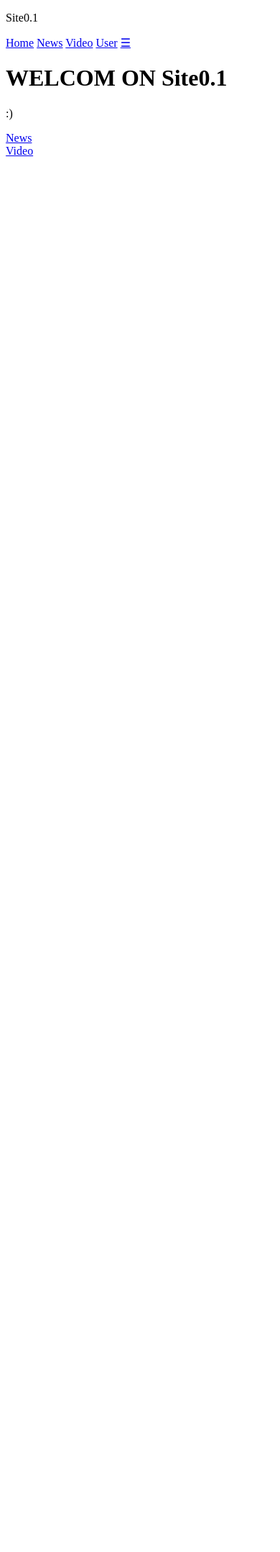
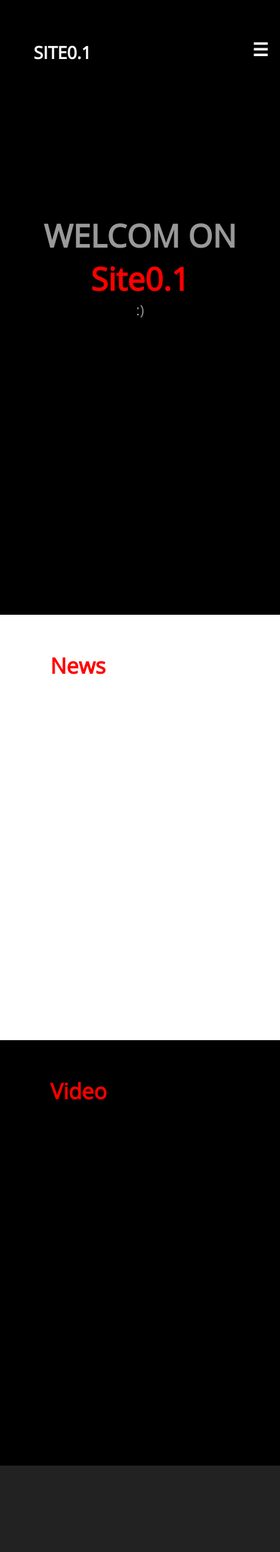
Before and after one commit to arsnvv/advance-fire-group.github.io, a PHP site: page / in a window 390 px wide. Shown: the whole page at 72% size. Before the commit the page ends 217 px from the top, so only its background shows below. Run offline with PHP 8.4, Linux system fonts and the light colour scheme.

Commit message:
Update style.css

```diff
--- a/css/style.css
+++ b/css/style.css
@@ -1,48 +1,177 @@
-<!DOCTYPE html>
-<html>
-    <head>
-		<meta charset = "utf-8">
-        <title>Site0.1</title>
-		<link rel="stylesheet" href="css/style.css" type="text/css">
-		<link href="https://fonts.googleapis.com/css?family=Open+Sans&display=swap" rel="stylesheet">
+* {
+	margin: 0;
+	padding:0;
+}
 
-    </head>
-    <body>
-		<header>
-			<div class="header__logo"><p>Site0.1</p></div>
-			<nav>
-				<div class="topnav" id="myTopnav">
-					<a href="#">Home</a>
-					<a href="#news">News</a>
-					<a href="#video">Video</a>
-					<a href="#">User</a>
-					<a href="#" id="menu" class="icon">&#9776;</a>
-				</div>
-			</nav>
-		</header>
+a {
+	text-decoration: none;
+}
 
-		<main>
-			<div class="main__welcome">
-				<h1>WELCOM ON <span class="mycompany">Site0.1</span></h1>
-				<p>:)</p>
-			</div>
-			<div class="main_news">
-				<a name="news"></a>
-				<a href="#" class="menu__button">News</a>
-			</div>
-			<div class="main_video">
-				<a name="video"></a>
-				<a href="#" class="menu__button">Video</a>
-			</div>
-		</main>
-		<footer>
-			<div class="wrapper">
-				<div class="social">
+li {
+	list-style: none;
+}
 
-				</div>
-			</div>
-		</footer>
+body {
+	font-family: 'Open Sans', sans-serif;
+}
+header {
+	width: 100%;
+	background: #000;
+	display: flex;
+}
+.header__logo {
+	text-transform: uppercase;
+	color: #fff;
+	font-weight: 800;
+	font-size: 24px;
+	cursor: pointer;
+	margin-top: 56px;
+	margin-left: 12%;
+}
 
-		<script src="js/script.js"></script>
-    </body>
-</html>
+nav {
+	margin-top: 56px;
+	margin-left: 29%;
+}
+
+.topnav a {
+
+	color: #fff;
+	text-align: center;
+	padding: 12px 16px;
+	font-size: 14px;
+	font-weight: bold;
+}
+
+.topnav a:hover {
+		border-bottom: 3px solid red;
+}
+
+.topnav .icon {
+	display: none;
+}
+
+
+
+
+
+
+main {
+	width: 100%;
+}
+
+main .main__welcome {
+	background: #000;
+	text-align: center;
+	padding: 200px 0 410px 0;
+}
+
+main .main__welcome p {
+	color: #999999;
+	font-size: 20px;
+}
+
+main .main__welcome h1 {
+	color: #999999;
+	font-size: 44px;
+}
+
+.mycompany{
+	color: red;
+}
+
+
+
+
+main .main_news {
+	background: #fff;
+	padding: 50px 0 500px 0;
+
+}
+
+main .main_video {
+	background: #000;
+	color: white;
+	padding: 50px 0 500px 0;
+
+}
+
+.menu__button{
+	margin-left: 70px;
+	font-size: 30px;
+	font-weight: bold;
+	color: red;
+}
+
+.menu__button:hover {
+	border-bottom: 3px solid #fcac45;
+
+}
+
+footer {
+width: 100%;
+height: 60px; /*auto*/
+background: #222222;
+padding: 30px 0 30px 0;
+}
+
+.social {
+display: flex;
+justify-content: center;
+}
+
+
+
+
+
+@media screen and (max-width: 1200px) {
+	nav {
+		margin-left: 20%;
+	}
+}
+
+@media screen and (max-width: 1105px) {
+	nav {
+		margin-left: 10%;
+	}
+}
+
+@media screen and (max-width: 1270px) {
+	nav {
+		margin-left: 10%;
+	}
+}
+
+@media screen and (max-width: 600px) {
+	.topnav a {
+		display: none;
+	}
+	.topnav a.icon {
+		float: right;
+		margin-top: -17px;
+		display: block;
+		color: #fff;
+		font-size: 25px;
+	}
+	nav {
+		width: 100%;
+	}
+	.topnav.responsive {
+		position: relative;
+		top: 50px;
+		left: -200px;
+	}
+	header .topnav.responsive {
+		height: 340px;
+	}
+	.topnav.responsive a.icon{
+		position: absolute;
+		top: -50px;
+		right: -200px;
+	}
+	.topnav.responsive a{
+		float: none;
+		display: block;
+		text-align: left;
+	}
+}
```
